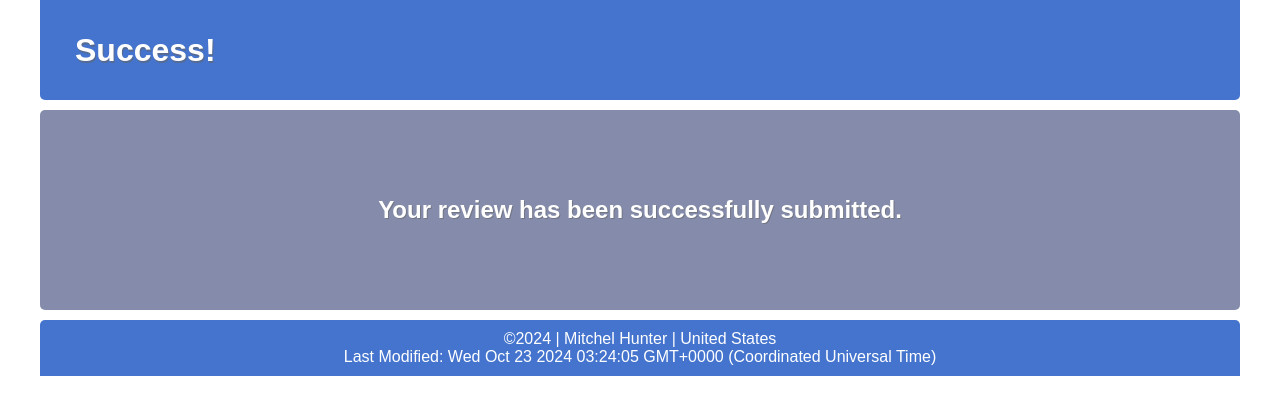
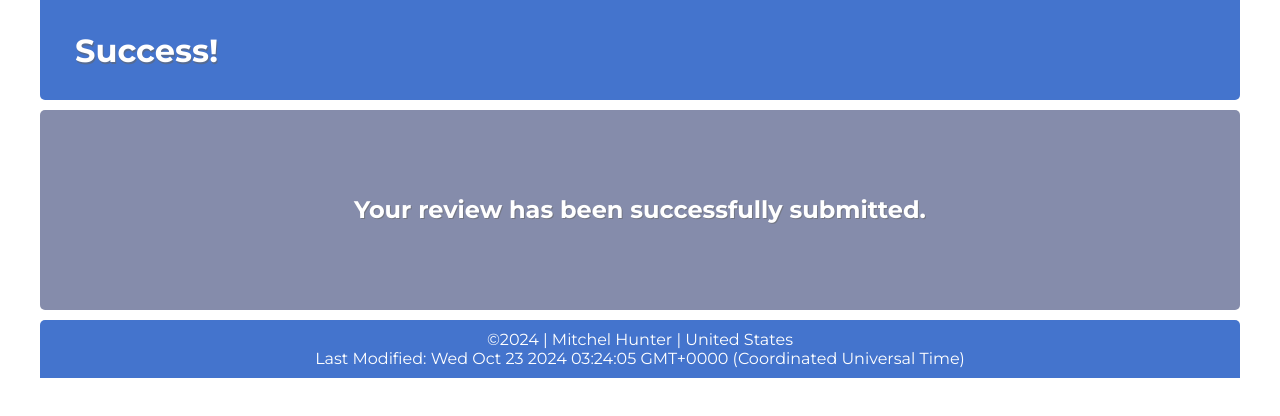
Before and after one commit to utahphotohunter/wdd131, a plain HTML site: page review.html in a window 1280 px wide. Drawn offline with Linux system fonts and the light colour scheme.

Commit message:
added font family to review page of form project

```diff
--- a/review.html
+++ b/review.html
@@ -6,6 +6,9 @@
     <meta name="author" content="Mitchel Hunter">
     <meta name="description" content="A proof of understanding of the form element and local storage.">
     <title>Product Review Form</title>
+    <link rel="preconnect" href="https://fonts.googleapis.com">
+    <link rel="preconnect" href="https://fonts.gstatic.com" crossorigin>
+    <link href="https://fonts.googleapis.com/css2?family=Montserrat:ital,wght@0,100..900;1,100..900&family=Roboto:ital,wght@0,100;0,300;0,400;0,500;0,700;0,900;1,100;1,300;1,400;1,500;1,700;1,900&display=swap" rel="stylesheet">
     <link rel="stylesheet" href="styles/form.css">
     <link rel="stylesheet" href="styles/form-large.css">
     <script src="scripts/review.js" defer></script>
```
